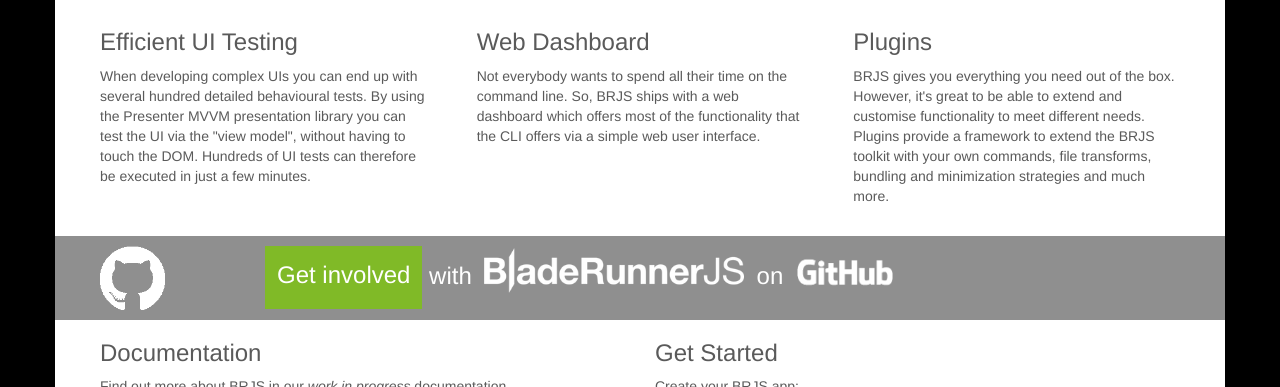
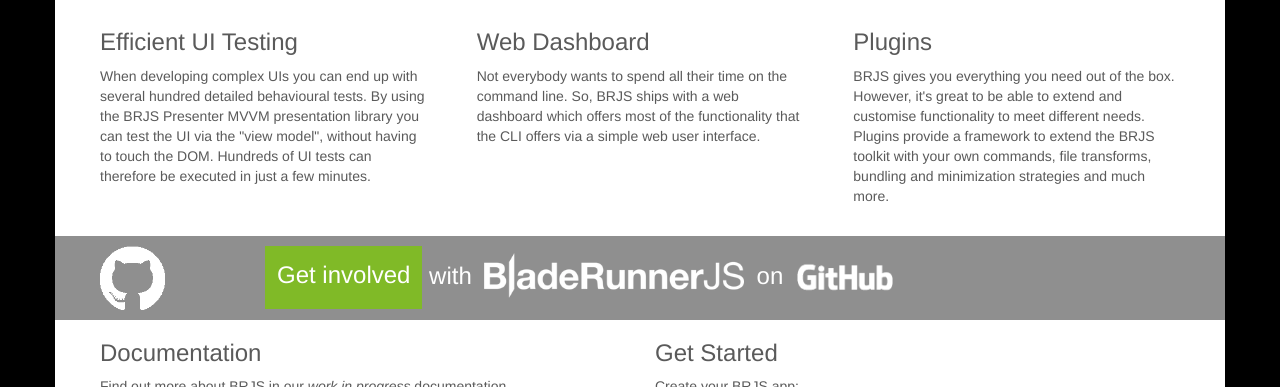
Before and after one commit to BladeRunnerJS/brjs-site, a Jekyll site: the page built from index.html, in a window 1280 px wide. Shown: the part 1220-1607 px from the top of the page. Built offline with Jekyll 4.4.1, drawn with Linux system fonts in a browser that asks for light colours.

Commit message:
call-to-action alignment and UI testing text tweak;

```diff
--- a/css/style.css
+++ b/css/style.css
@@ -235,13 +235,13 @@
 }
 
 .call-to-action.github .github-logo {
-  margin-bottom: 10px;
+  margin-bottom: 4pxpx;
   height: 45px;
 }
 
 .call-to-action.github .brjs-logo {
   margin: 0 6px;
-  margin-bottom: 13px;
+  margin-bottom: 4px;
   height: 45px;
 }
 
--- a/index.html
+++ b/index.html
@@ -89,7 +89,7 @@
 
     <div class="col-lg-4">
       <h3>Efficient UI Testing</h3>
-      <p>When developing complex UIs you can end up with several hundred detailed behavioural tests. By using the Presenter MVVM presentation library you can test the UI via the "view model", without having to touch the DOM. Hundreds of UI tests can therefore be executed in just a few minutes.</p>
+      <p>When developing complex UIs you can end up with several hundred detailed behavioural tests. By using the BRJS Presenter MVVM presentation library you can test the UI via the "view model", without having to touch the DOM. Hundreds of UI tests can therefore be executed in just a few minutes.</p>
     </div><!-- /.col-lg-4 -->
     <div class="col-lg-4">
       <h3>Web Dashboard</h3>
```
